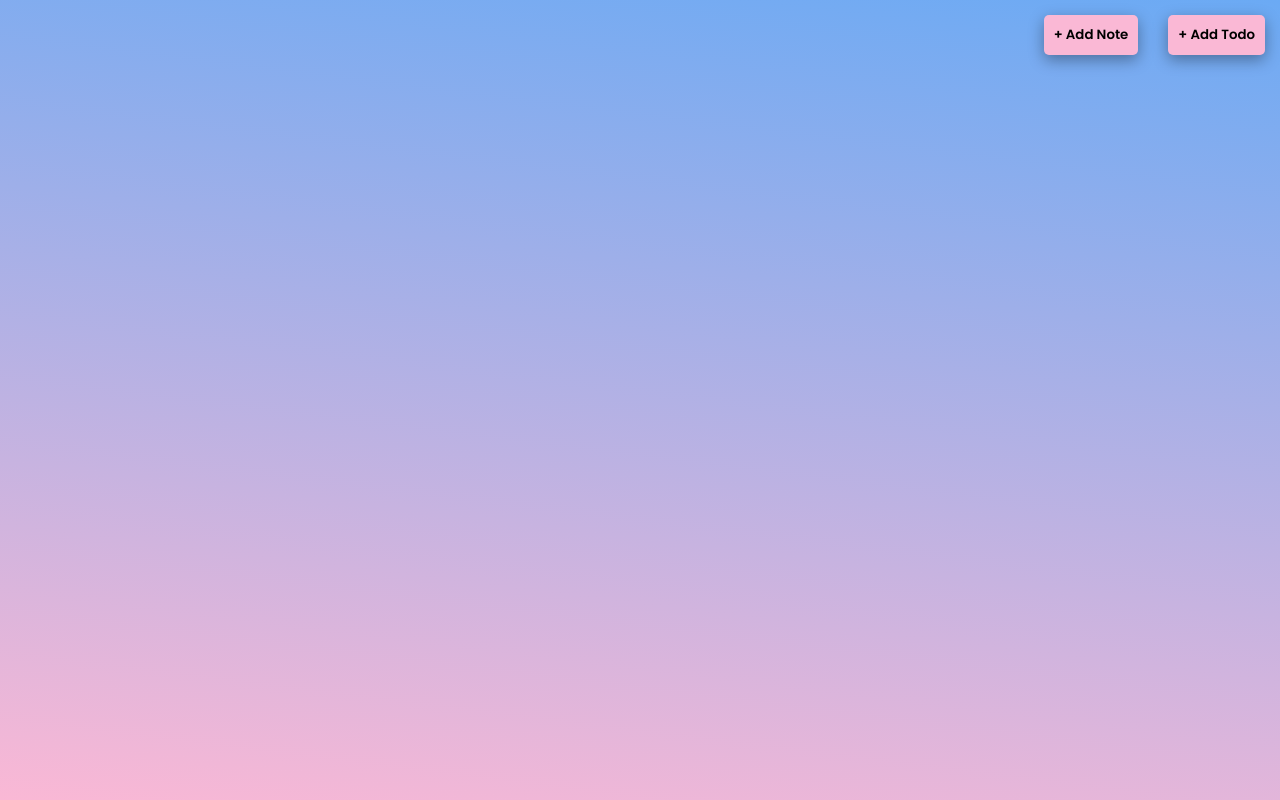
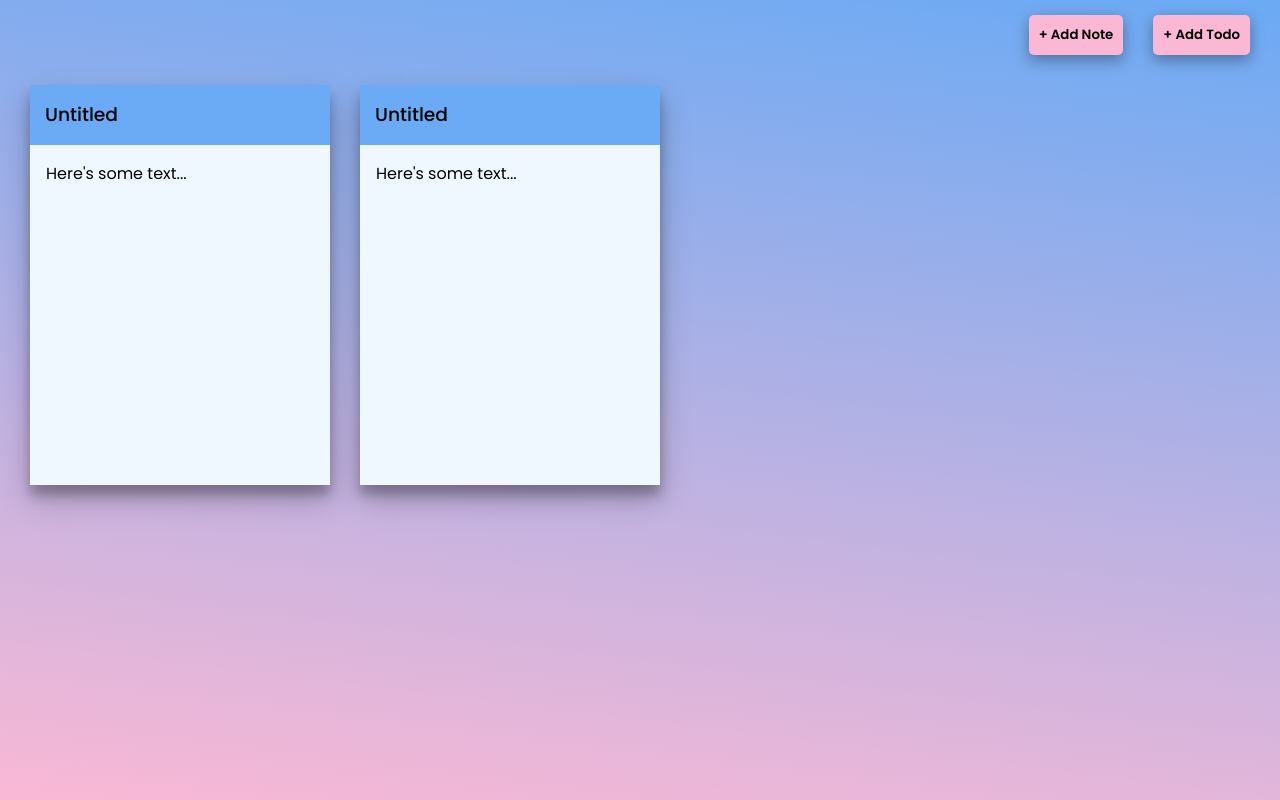
Before and after one commit to marijahavaic/notes-todo-app, a React (Create React App) app: page / in a window 1280 px wide. Built offline with nearby package versions, Linux system fonts and the light colour scheme.

Commit message:
Style Note component

```diff
--- a/src/App.css
+++ b/src/App.css
@@ -7,6 +7,12 @@
   background: linear-gradient(0deg, rgba(2,0,36,1) 0%, rgba(2,0,36,0.896796218487395) 0%, rgba(212,212,240,1) 58%, rgba(244,184,0,1) 94%); */
   /* background: rgb(2,0,36);
   background: linear-gradient(0deg, rgba(2,0,36,1) 0%, rgba(2,0,36,0.896796218487395) 0%, rgba(212,212,240,1) 58%, rgba(0,202,244,1) 94%); */
+  display: flex;
+  flex-direction: column;
+  padding: 0 15px;
+}
+
+.App .Buttons {
   display: flex;
   justify-content: flex-end;
   align-items: flex-start;
@@ -30,3 +36,7 @@
 .App button:hover {
   color: rgba(107,170,244,1);
 }
+
+.App .Notes {
+  display: flex;
+}
--- a/src/App.js
+++ b/src/App.js
@@ -7,14 +7,20 @@ import './App.css';
 class App extends React.Component {
 
   createNote() {
-    <Note />
+
   }
 
   render() {
     return (
       <div className="App">
-        <button onClick={this.createNote}>+ Add Note</button>
-        <button>+ Add Todo</button>
+        <div className='Buttons'>
+          <button onClick={this.createNote}>+ Add Note</button>
+          <button>+ Add Todo</button>
+        </div>
+        <div className='Notes'>
+          <Note />
+          <Note />
+        </div>
       </div>
     );
     }
--- a/src/Components/Note.js
+++ b/src/Components/Note.js
@@ -1,11 +1,18 @@
 import React from 'react';
+
+import '../Style/Note.css'
 
 class Note extends React.Component {
 
     render() {
         return (
         <div className="Note">
-            <p>I am a note</p>
+            <div className='Header'>
+                <h3>Untitled</h3>
+            </div>
+            <div className='Body'>
+                <p>Here's some text...</p>
+            </div>
         </div>
         )
     }
--- /dev/null
+++ b/src/Style/Note.css
@@ -0,0 +1,27 @@
+.Note
+{
+    width: 300px;
+    height: 400px;
+    margin: 15px;
+    background-color: aliceblue;
+    box-shadow: rgba(0, 0, 0, 0.25) 0px 14px 28px, rgba(0, 0, 0, 0.22) 0px 10px 10px;
+    font-family: 'Poppins', sans-serif;
+}
+
+.Note .Header {
+    height: 30px;
+    background-color: rgba(107,170,244,1);
+    text-align: left;
+    padding: 15px 0 15px 15px;
+}
+
+.Note .Header h3 {
+    margin: 0;
+    padding: 0;
+    font-weight: 500;
+}
+
+.Note .Body {
+    margin: 0 16px;
+    text-align: justify;
+}
```
